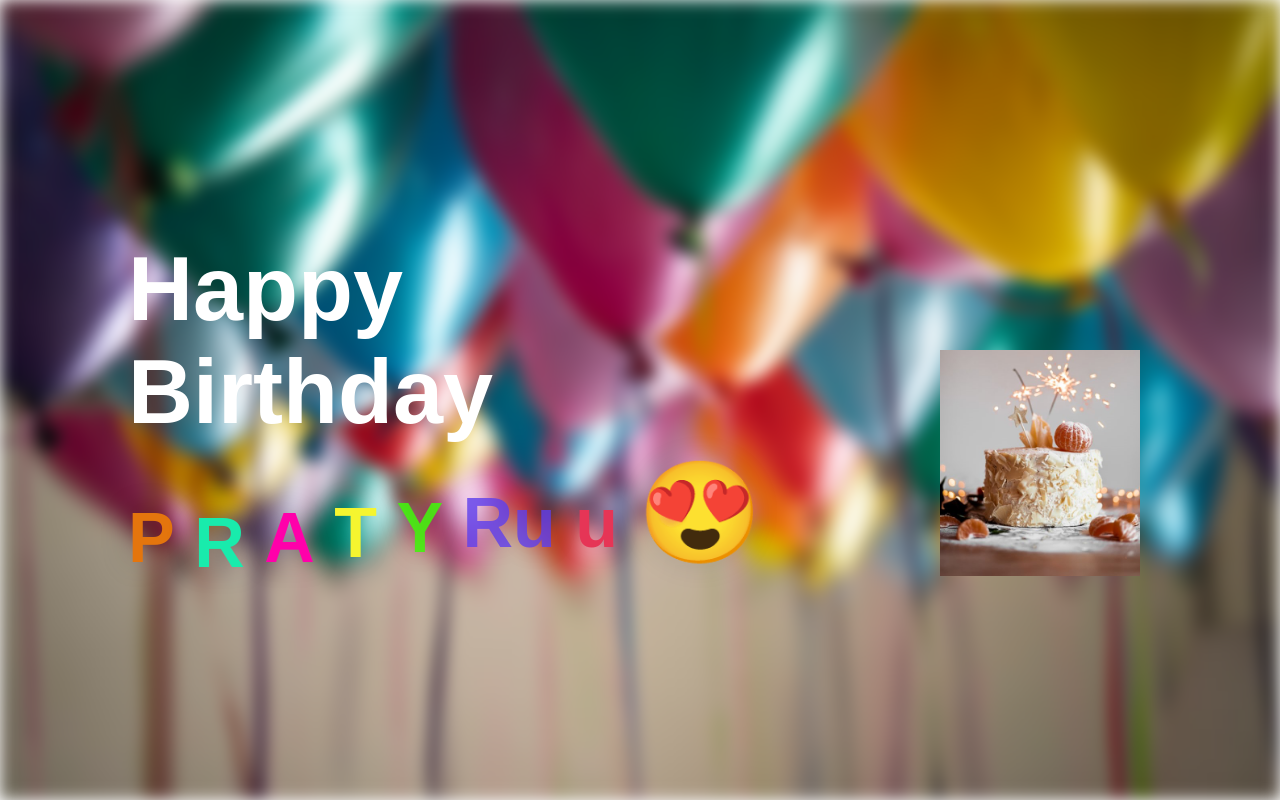
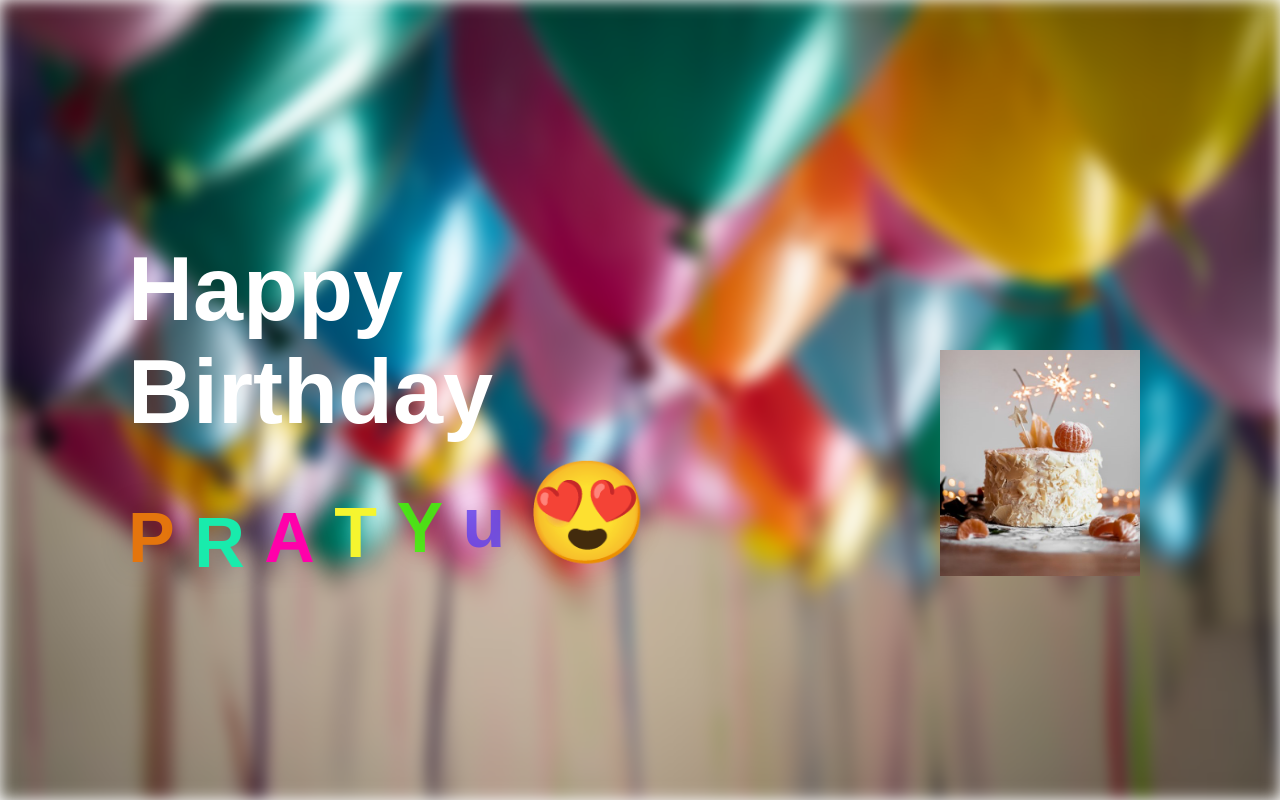
Before and after one commit to Meghana-davuluri/Birthday, a plain HTML site: page index.html in a window 1280 px wide. Drawn offline with Linux system fonts and the light colour scheme.

Commit message:
Update index.html

```diff
--- a/index.html
+++ b/index.html
@@ -20,8 +20,8 @@
            <span style="color:rgb(255, 0, 170)">A</span>
             <span style="color:rgb(245, 245, 47)">T</span>
             <span style="color:rgba(66, 241, 12, 0.89)">Y</span>
-            <span style="color:rgba(94, 63, 235, 0.808)">Ru</span>
-            <span style="color:rgb(230, 53, 86)">u</span>
+            <span style="color:rgba(94, 63, 235, 0.808)">u</span>
+
             <span style='font-size:100px;'>&#128525;</span>
         </div>
 
```
